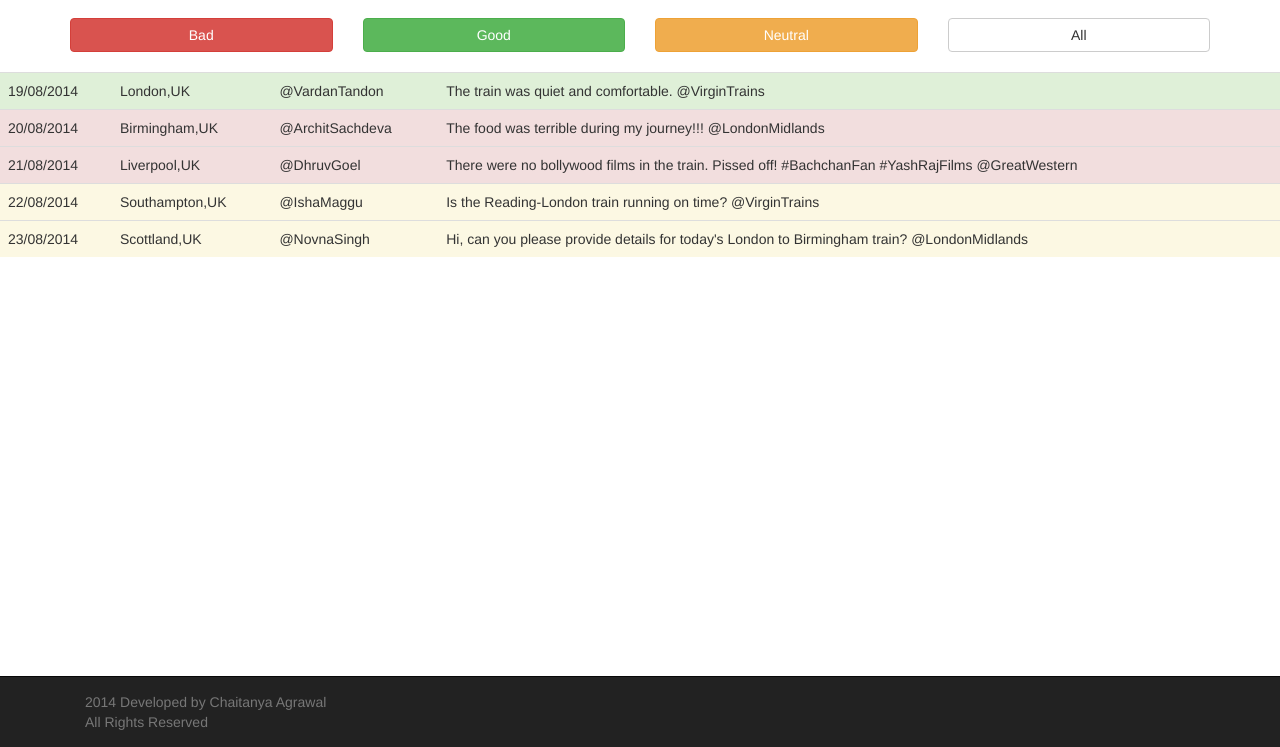
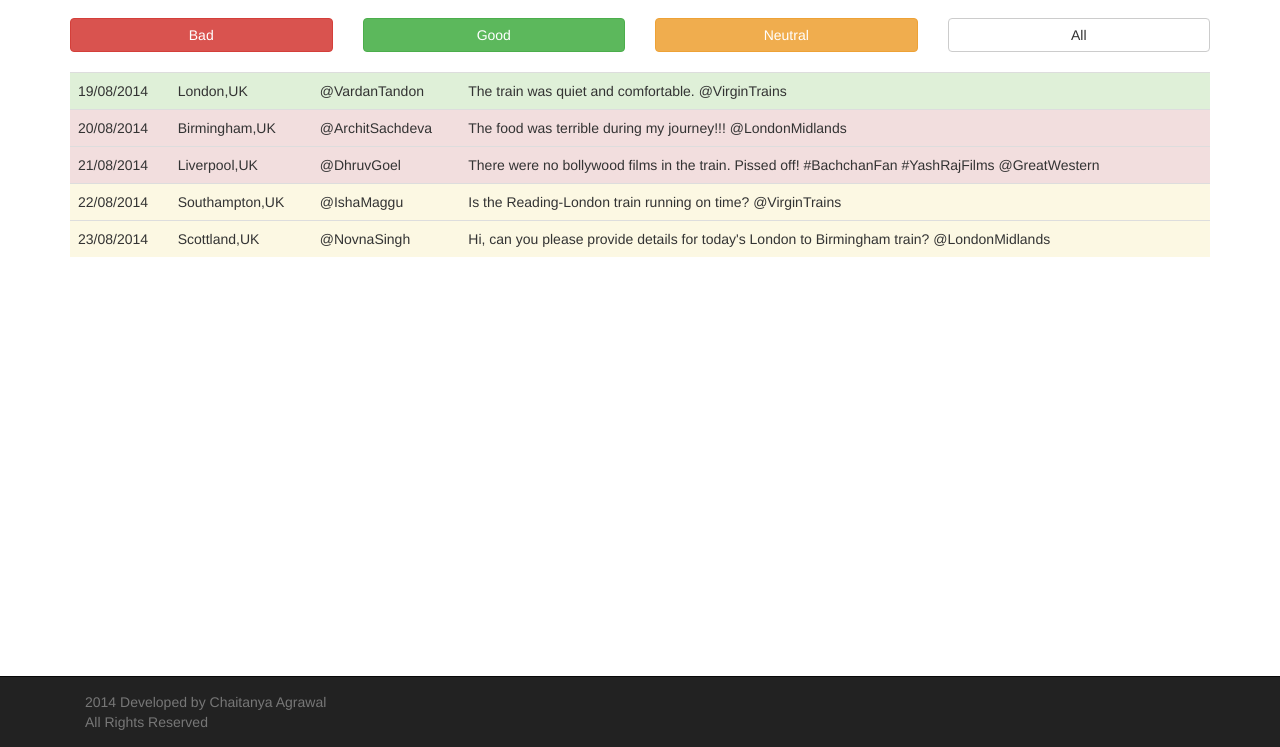
Before and after one commit to chaitanyaagrawal/UI-Main-Page, a plain HTML site: page index.htm in a window 1280 px wide. Shown: the part 53-800 px from the top of the page. Drawn offline with nearby package versions, Linux system fonts and the light colour scheme.

Commit message:
Finalising

```diff
--- a/index.htm
+++ b/index.htm
@@ -43,6 +43,10 @@
 
 			<br>
 
+			<center>
+				<div class = "container">
+					<div class = "row">
+						<div class = "col-md-12">
 							<table class ="table">
 								<tbody>
   									<tr class = "success">
@@ -77,6 +81,10 @@
   									</tr>
   								</tbody>
 							</table>
+						</div>
+					</div>
+				</div>
+			</center>
 
 
 
```
Lines whose indentation alone changed are shown as unchanged.
